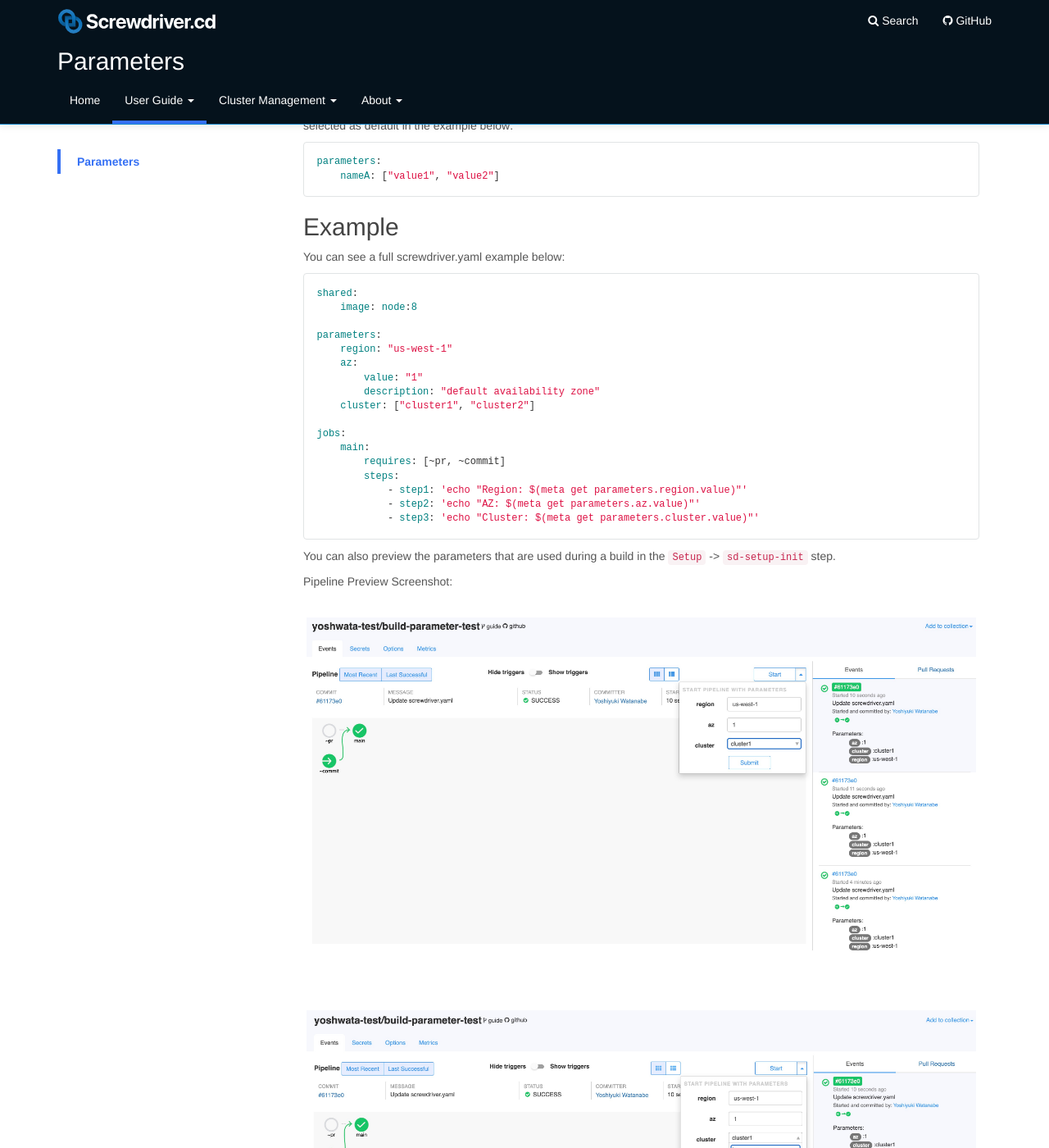
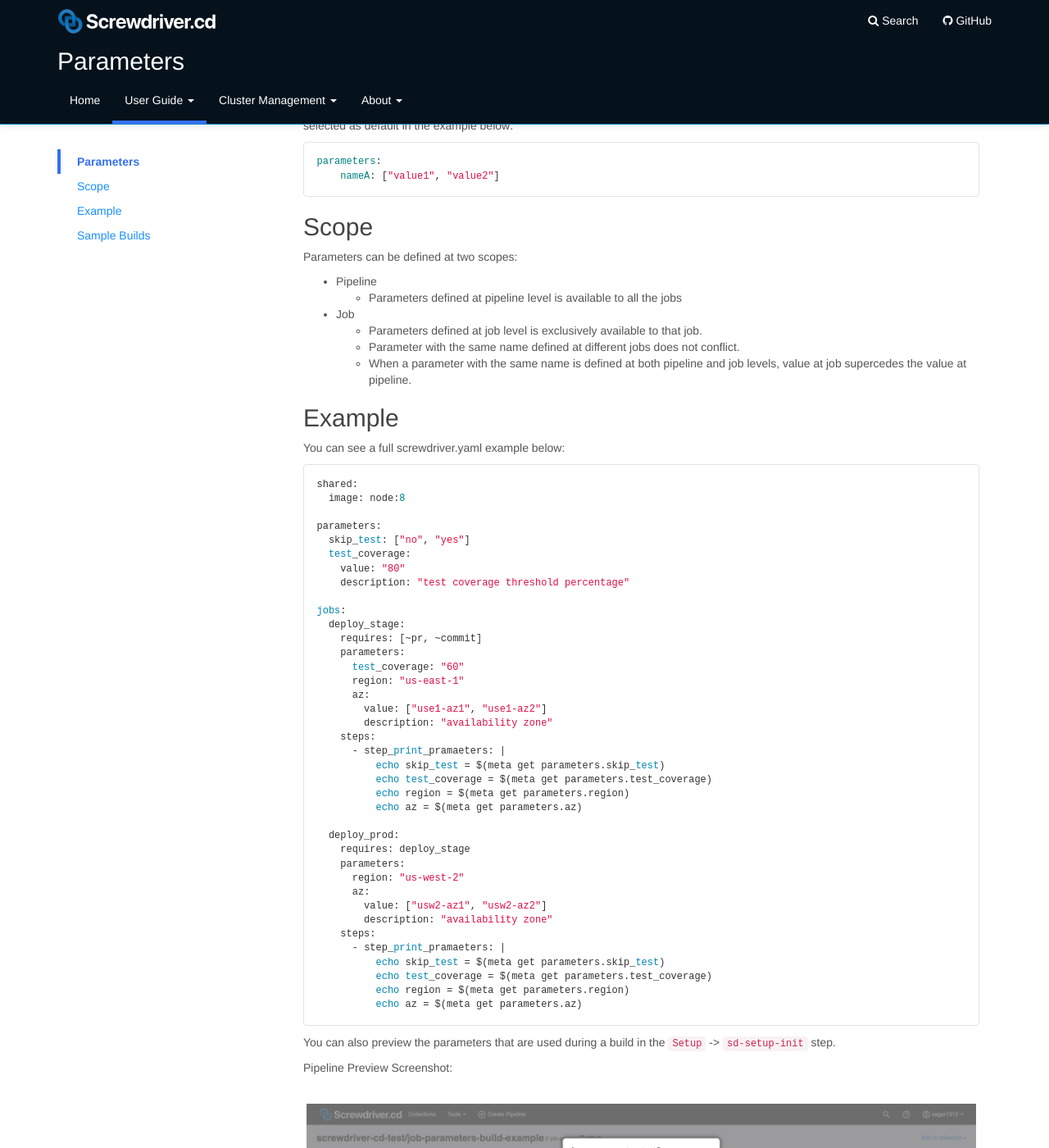
Before and after one commit to screwdriver-cd/guide, a Jekyll site: the page built from docs/user-guide/configuration/parameters.md, in a window 1280 px wide and 1400 px high, scrolled down 570 px. Shown: the whole window at 82% size. Built offline with Jekyll 4.4.1, drawn with Linux system fonts in a browser that asks for light colours; some of the changed text lies outside the part shown.

Commit message:
feat(2346): Support for job level parameters

````diff
--- a/docs/user-guide/configuration/parameters.md
+++ b/docs/user-guide/configuration/parameters.md
@@ -7,6 +7,12 @@ toc:
     - title: Parameters
       url: "#defining-parameters"
       active: true
+    - title: Scope
+      url: "#scope"
+    - title: Example
+      url: "#example"
+    - title: Sample Builds
+      url: "#sample-builds"
 ---
 ## Defining Parameters
 There are 3 ways to define parameters, you can see them in the example below:
@@ -44,39 +50,73 @@ You can also define parameters in an array for drop down options. The first valu
 parameters:
     nameA: ["value1", "value2"]
 ```
+## Scope
+Parameters can be defined at two scopes:
+ - Pipeline
+    - Parameters defined at pipeline level is available to all the jobs
+ - Job
+    - Parameters defined at job level is exclusively available to that job.
+    - Parameter with the same name defined at different jobs does not conflict.
+    - When a parameter with the same name is defined at both pipeline and job levels, value at job supercedes the value at pipeline.
+
 
 ## Example
 You can see a full screwdriver.yaml example below:
 ```yaml
 shared:
-    image: node:8
+  image: node:8
 
 parameters:
-    region: "us-west-1"
-    az:
-        value: "1"
-        description: "default availability zone"
-    cluster: ["cluster1", "cluster2"]
+  skip_test: ["no", "yes"]
+  test_coverage:
+    value: "80"
+    description: "test coverage threshold percentage"
 
 jobs:
-    main:
-        requires: [~pr, ~commit]
-        steps:
-            - step1: 'echo "Region: $(meta get parameters.region.value)"'
-            - step2: 'echo "AZ: $(meta get parameters.az.value)"'
-            - step3: 'echo "Cluster: $(meta get parameters.cluster.value)"'
+  deploy_stage:
+    requires: [~pr, ~commit]
+    parameters:
+      test_coverage: "60"
+      region: "us-east-1"
+      az:
+        value: ["use1-az1", "use1-az2"]
+        description: "availability zone"
+    steps:
+      - step_print_pramaeters: |
+          echo skip_test = $(meta get parameters.skip_test)
+          echo test_coverage = $(meta get parameters.test_coverage)
+          echo region = $(meta get parameters.region)
+          echo az = $(meta get parameters.az)
+
+  deploy_prod:
+    requires: deploy_stage
+    parameters:
+      region: "us-west-2"
+      az:
+        value: ["usw2-az1", "usw2-az2"]
+        description: "availability zone"
+    steps:
+      - step_print_pramaeters: |
+          echo skip_test = $(meta get parameters.skip_test)
+          echo test_coverage = $(meta get parameters.test_coverage)
+          echo region = $(meta get parameters.region)
+          echo az = $(meta get parameters.az)
 ```
 
 You can also preview the parameters that are used during a build in the `Setup` -> `sd-setup-init` step.
 
 Pipeline Preview Screenshot:
 
-![image](../assets/parameters1-event-start.png)
+![image](../assets/parameters-event-start.png)
 
-![image](../assets/parameters1-event-start-dropdown.png)
+![image](../assets/parameters-event-start-dropdown.png)
 
-![image](../assets/parameters2-sd-init-step.png)
+![image](../assets/parameters-sd-init-step.png)
 
-![image](../assets/parameters3-event-view.png)
+![image](../assets/parameters-for-deploy_stage-job.png)
 
-Please see [parameters-build-sample](https://github.com/screwdriver-cd-test/parameters-build-sample) as example.
+![image](../assets/parameters-for-deploy_prod-job.png)
+
+## Sample Builds
+- Please see [parameters-build-sample](https://github.com/screwdriver-cd-test/parameters-build-sample) for parameters defined at pipeline level only.
+- Please see [job-parameters-build-example](https://github.com/screwdriver-cd-test/job-parameters-build-example) for parameters defined at both pipeline and job levels.
````
Also changed, not shown: docs/ja/user-guide/configuration/parameters.md (+39 -16 lines), docs/user-guide/assets/parameters-event-start-dropdown.png (added), docs/user-guide/assets/parameters-event-start.png (added), docs/user-guide/assets/parameters-for-deploy_prod-job.png (added), docs/user-guide/assets/parameters-for-deploy_stage-job.png (added), docs/user-guide/assets/parameters-sd-init-step.png (added), docs/user-guide/assets/parameters1-event-start-dropdown.png (deleted), docs/user-guide/assets/parameters1-event-start.png (deleted), docs/user-guide/assets/parameters2-sd-init-step.png (deleted), docs/user-guide/assets/parameters3-event-view.png (deleted).
